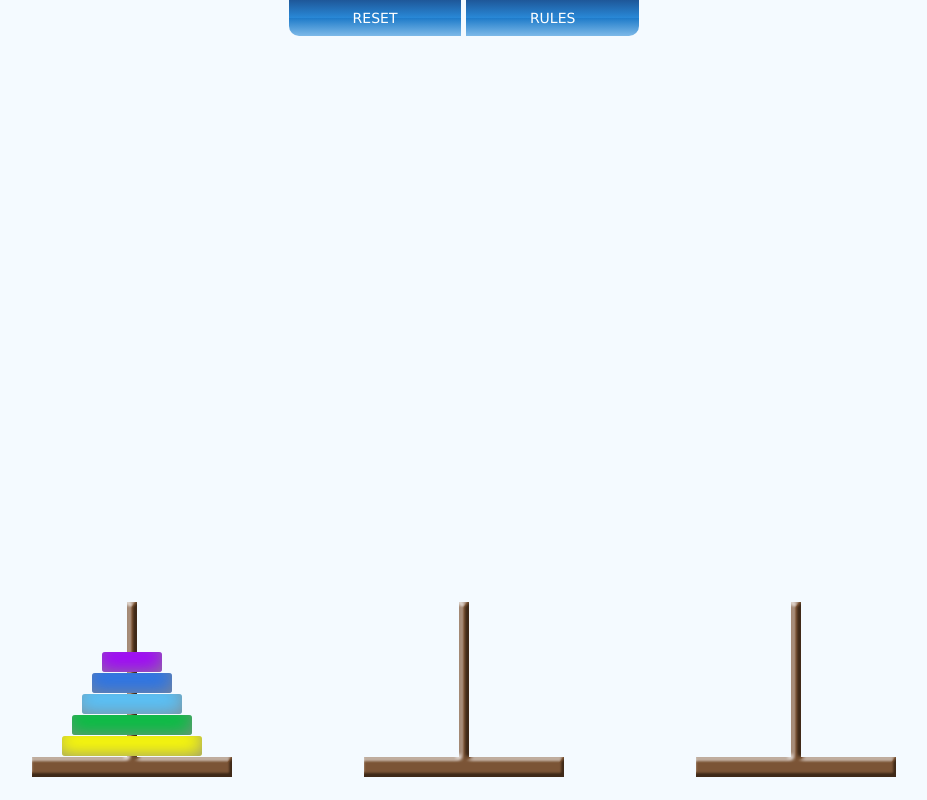
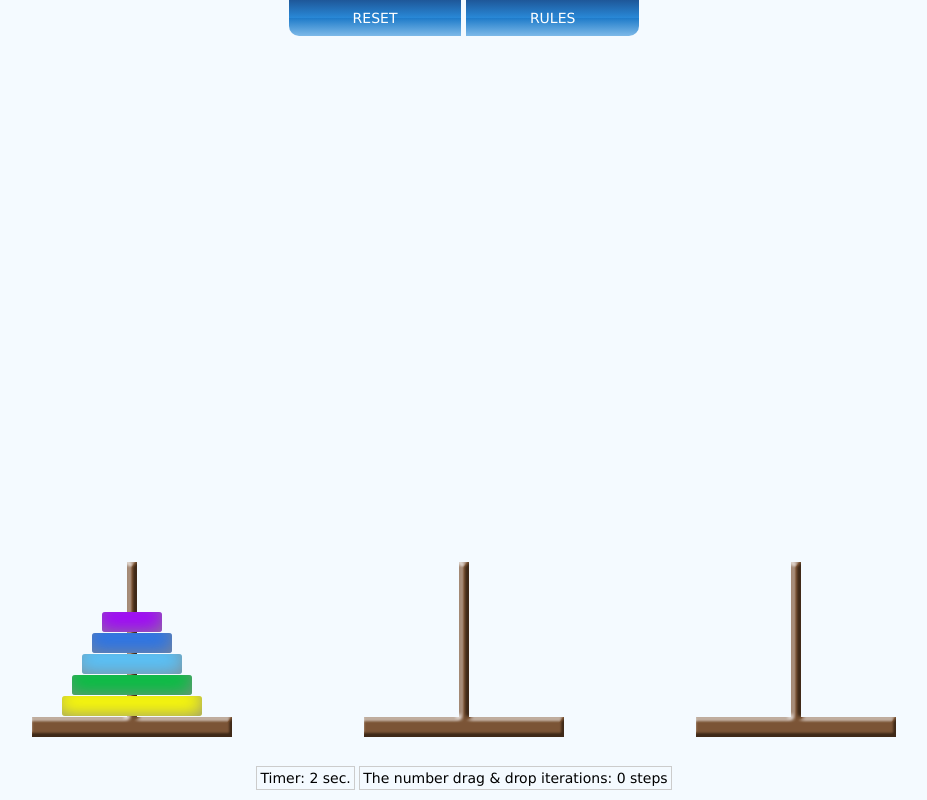
Before and after one commit to deshaser/TowerOfHanoi.js, a plain HTML site: page index.html in a window 1280 px wide. Both pictures are taken after a click on the input "Start". Shown: the whole page, without its empty margins (176-1103 px from the left). Drawn offline with Linux system fonts and the light colour scheme.

Commit message:
Added timer and number of iterations

```diff
--- a/index.html
+++ b/index.html
@@ -45,8 +45,16 @@
                 </section>
             </section>
             <footer>
-                <timer></timer>
-                <count></count>
+                <div class="timer-wrapper">
+                    <span>Timer: </span>
+                    <span id="timer" class="timer">0</span>
+                    <span> sec.</span>
+                </div>
+                <div class="countIterationsEl-wrapper">
+                    <span>The number drag & drop iterations: </span>
+                    <span id="countIterationsEl" class="countIterationsEl">0</span>
+                    <span> steps</span>
+                </div>
             </footer>
         </section>
     </body>
--- a/scr/scripts.js
+++ b/scr/scripts.js
@@ -9,10 +9,15 @@ var tower1 = document.getElementById('tower1');
 var tower3 = document.getElementById('tower3');
 var resetMenu = document.getElementById('resetMenu');
 var rulesMenu = document.getElementById('rulesMenu');
+var countIterationsEl = document.getElementById('countIterationsEl');
+var timerEl = document.getElementById('timer');
 var j = 7; // Max number of hoop.
 var state; // State from closeRulesButton.
 var number; // Number inserted hoops.
+var countIterations = 0; // The number drag&drop iterations.
 var dragSrcEl = null;
+var timerId;
+var timerSum = 0; // The passing game, in sec.
 var cols = document.querySelectorAll('.hoop');
 var towers = document.querySelectorAll('.tower-wrapper');
 
@@ -34,12 +39,14 @@ function rulesButtonClick() {
 function rulesMenuClick() {
     rules.classList.remove('hide');
     shadow.classList.remove('hide');
+    clearInterval(timerId);
 }
 function closeRulesClick() {
     if (state != 1) {
         newGame.classList.remove('hide');
     } else {
         shadow.classList.add('hide');
+        timer();
     }
     rules.classList.add('hide');
 }
@@ -68,6 +75,7 @@ function startClick() {
         tower1.appendChild(els);
         newGame.classList.add('hide');
         shadow.classList.add('hide');
+        timer();
     } else {
         alert('Enter a number from 3 to 7');
     }
@@ -75,6 +83,13 @@ function startClick() {
 function resetMenuClick() {
     newGame.classList.remove('hide');
     shadow.classList.remove('hide');
+    clearInterval(timerId);
+}
+function timer() {
+    timerId = setInterval(function() {
+        timerSum++;
+        timerEl.innerHTML = timerSum;
+    }, 1000);
 }
 
 function handleDragStart(e) {
@@ -138,7 +153,10 @@ function handleDragEnd(e) {
         nextEl.removeAttribute('draggable');
     };
     this.parentNode.setAttribute('data-topHoopID', dragSrcEl.getAttribute('data-hoopID'));
+    countIterations++;
+    countIterationsEl.innerHTML = countIterations;
     if (tower3.children.length == number) {
+        clearInterval(timerId);
         alert('Congratulations! \nYou have completed the puzzle.');
     };
 }
--- a/styles/styles.css
+++ b/styles/styles.css
@@ -140,7 +140,7 @@ header ul li:last-child {
 .content {
     text-align: center;
     position: absolute;
-    bottom: 20px;
+    bottom: 60px;
     width: 100%;
 }
 
@@ -186,3 +186,16 @@ header ul li:last-child {
 .hoop5 {background-color: #56c5ff; width: 100px;}
 .hoop6 {background-color: #2673ec; width: 80px;}
 .hoop7 {background-color: #A200FF; width: 60px;}
+
+footer {
+    position: absolute;
+    bottom: 0;
+    width: 100%;
+    text-align: center;
+    padding: 10px 0;
+}
+footer div {
+    display: inline-block;
+    border: 1px solid #cccccc;
+    padding: 3px;
+}
```
Also changed, not shown: 1 other file.
